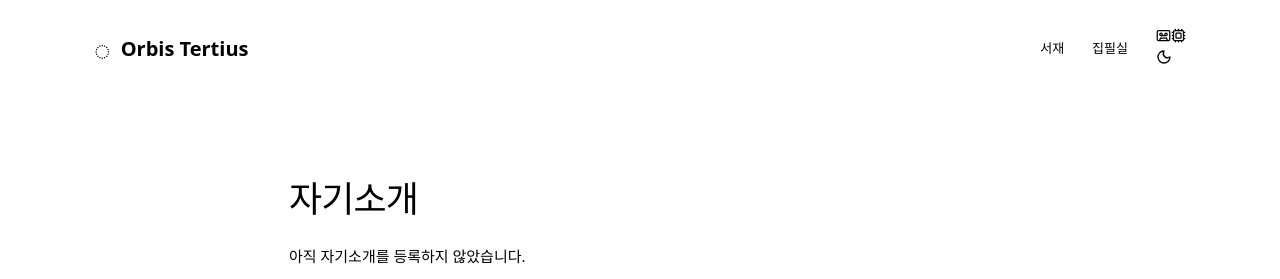
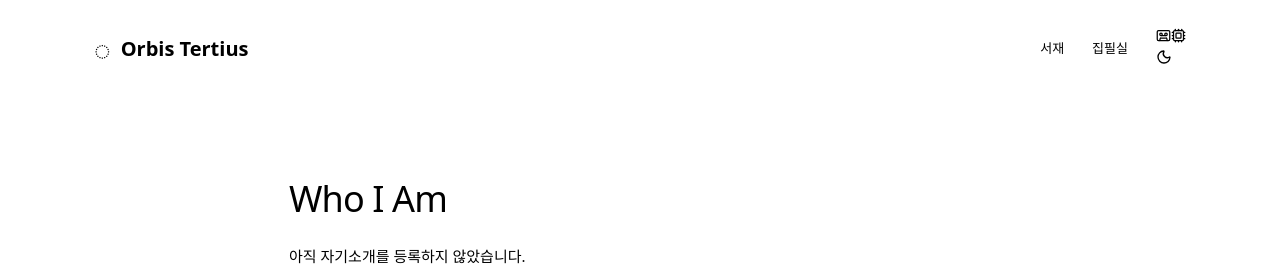
Before and after one commit to inf1si/Kosmos, a Next.js app: page /about in a window 1280 px wide. Shown: the top 279 px of the page. Built offline with nearby package versions, Linux system fonts and the light colour scheme; no server answers; the database is empty; a web font is replaced by a local one.

Commit message:
Rename personal introduction link and page heading (#51)
Co-authored-by: Chaeheon Gwak <spacealfo@gmail.com>

```diff
--- a/src/app/about/page.tsx
+++ b/src/app/about/page.tsx
@@ -7,7 +7,7 @@ import styles from '../public-info.module.css';
 
 export const dynamic='force-dynamic';
 
-export const metadata:Metadata={title:'자기소개 · Orbis Tertius'};
+export const metadata:Metadata={title:'Who I Am · Orbis Tertius'};
 
 export default async function AboutPage(){
   let profile:Awaited<ReturnType<typeof getPublicAuthorProfile>>=null,error='';
@@ -16,7 +16,7 @@ export default async function AboutPage(){
 
   return <div className={`public-site ${styles.page}`}>
     <header className={styles.header}><Link className={styles.brand} href="/" aria-label="Orbis Tertius 홈"><span className={styles.brandMark} aria-hidden="true">◌</span>Orbis Tertius</Link><nav aria-label="주 메뉴"><Link href="/library">서재</Link><Link href="/studio">집필실</Link><ThemeControls/></nav></header>
-    <main className={styles.document}><h1>자기소개</h1><PublicAuthorProfile initial={profile} error={error}/></main>
+    <main className={styles.document}><h1>Who I Am</h1><PublicAuthorProfile initial={profile} error={error}/></main>
     <footer className={styles.footer}><span>Orbis Tertius</span><div><Link href="/">홈</Link></div></footer>
   </div>;
 }
--- a/src/app/page.tsx
+++ b/src/app/page.tsx
@@ -35,7 +35,7 @@ export default function Home() {
 
       <footer className={styles.footer}>
         <span>Orbis Tertius</span>
-        <div><Link href="/about">자기소개</Link></div>
+        <div><Link href="/about">About Me</Link></div>
       </footer>
     </div>
   );
--- a/tests/browser/author-profile.mjs
+++ b/tests/browser/author-profile.mjs
@@ -254,11 +254,11 @@ try {
     for (const palette of ['violet', 'cassette', 'cyber']) for (const mode of ['light', 'dark']) for (const width of [1280, 360]) await capture(page, 'notes-settings', palette, mode, width);
     await page.keyboard.press('Escape');
     await publicPage.goto(base, { waitUntil: 'domcontentloaded' });
-    const link = publicPage.locator('footer').getByRole('link', { name: '자기소개', exact: true });
+    const link = publicPage.locator('footer').getByRole('link', { name: 'About Me', exact: true });
     assert.equal(await link.getAttribute('href'), '/about');
 
     for (const palette of ['violet', 'cassette', 'cyber']) for (const mode of ['light', 'dark']) for (const width of [1280, 360]) await capture(publicPage, 'home-link', palette, mode, width);
-    await link.click();await publicPage.getByRole('heading', { name: '자기소개', exact: true }).waitFor();
+    await link.click();await publicPage.getByRole('heading', { name: 'Who I Am', exact: true }).waitFor();
     assert.deepEqual(errors, []);assert.deepEqual(unexpectedWrites, []);
     await writeFile(`${output}/report.json`, JSON.stringify({ passed: true, layouts, profileWrites, workspaceSaves: saveRequests.length, pageErrors: errors, unexpectedWrites }, null, 2));
     console.log(`PASS about: private draft, reload, failed publish/retry, publish/update/withdraw, anonymous page, escaped text, footer link; ${layouts.length} layouts, actual local SQL RLS`);
```
Also changed, not shown: 6 other files (tests, documents, lock files or other folders).
